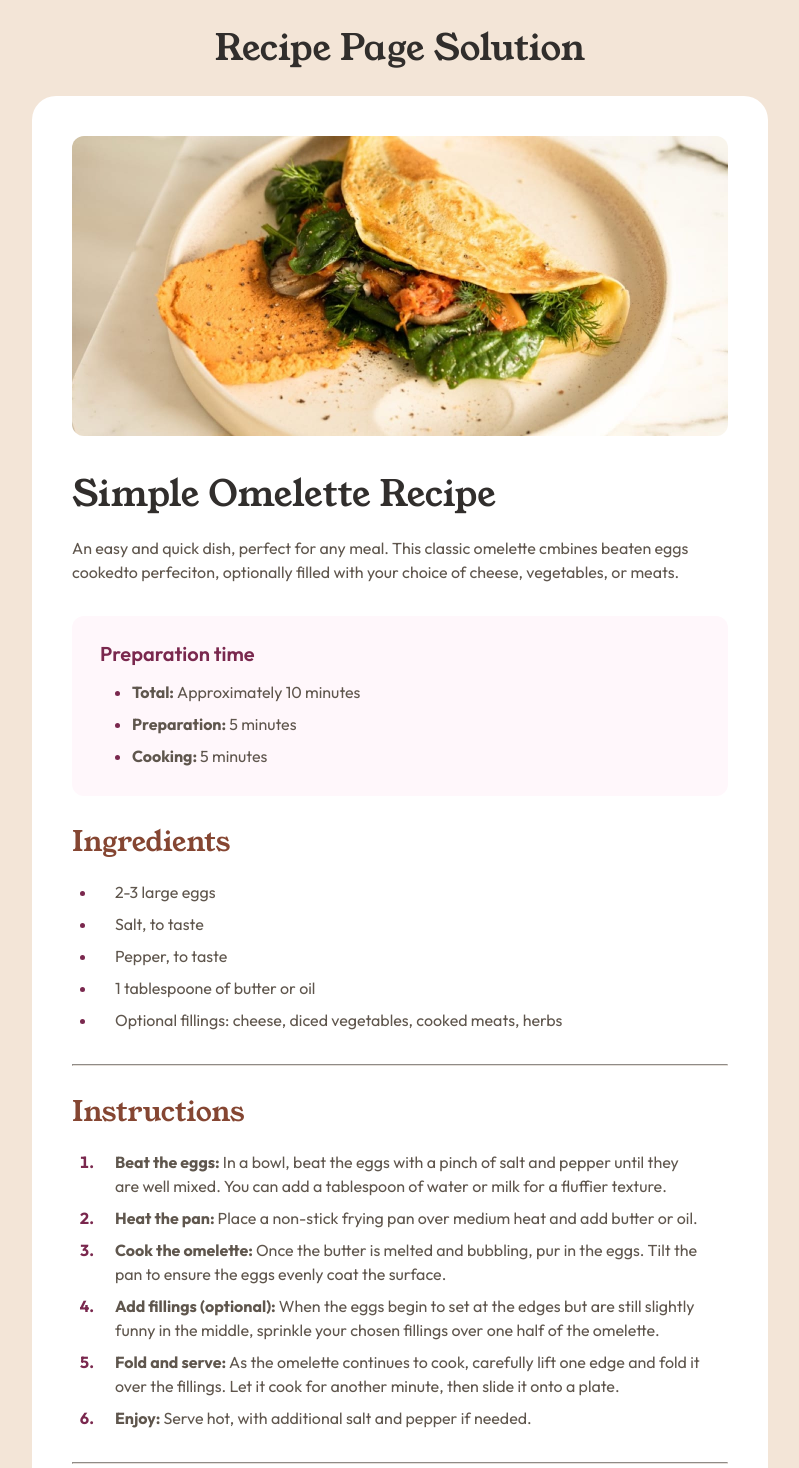
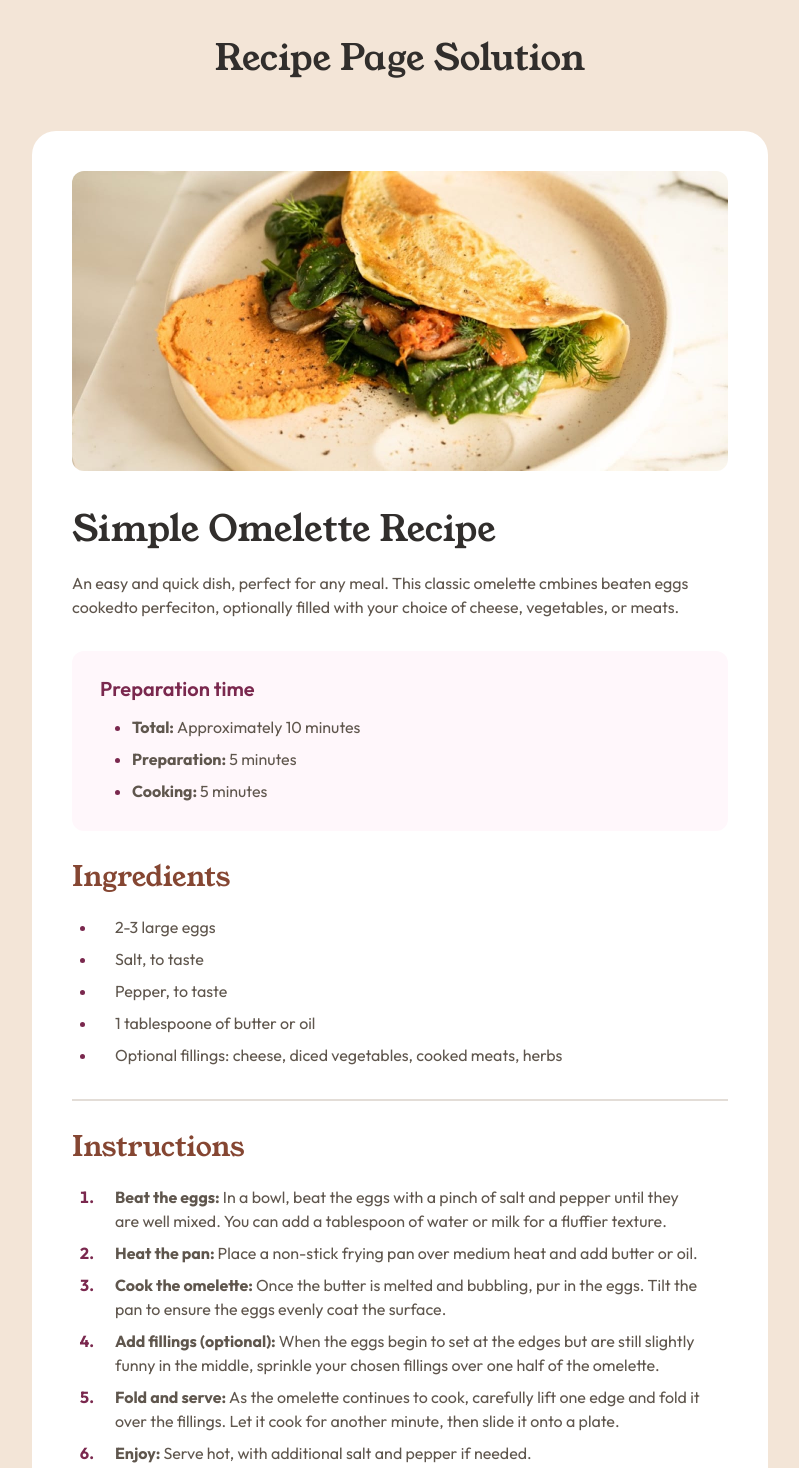
Before and after one commit to josip-h/recipe-page, a plain HTML site: page index.html in a window 1280 px wide. Shown: the top 1468 px of the page, without its empty margins (240-1039 px from the left). Drawn offline with Linux system fonts and the light colour scheme.

Commit message:
Minor changes

```diff
--- a/css/styles.css
+++ b/css/styles.css
@@ -51,7 +51,7 @@ img {
 }
 
 hr {
-    border-color: var(--color-white-coffee);
+    border: 1px solid var(--color-white-coffee);
 }
 
 /* ----- Utilities ----- */
@@ -98,13 +98,14 @@ hr {
 /* Header */
 .header__title {
     text-align: center;
-    padding: 30px;
+    padding: 40px;
 }
 
 /* Main */
 .recipe-card {
     background-color: var(--color-white);
     margin: 0 auto;
+    margin-top: 15px;
 }
 
 .recipe-card__image {
```
